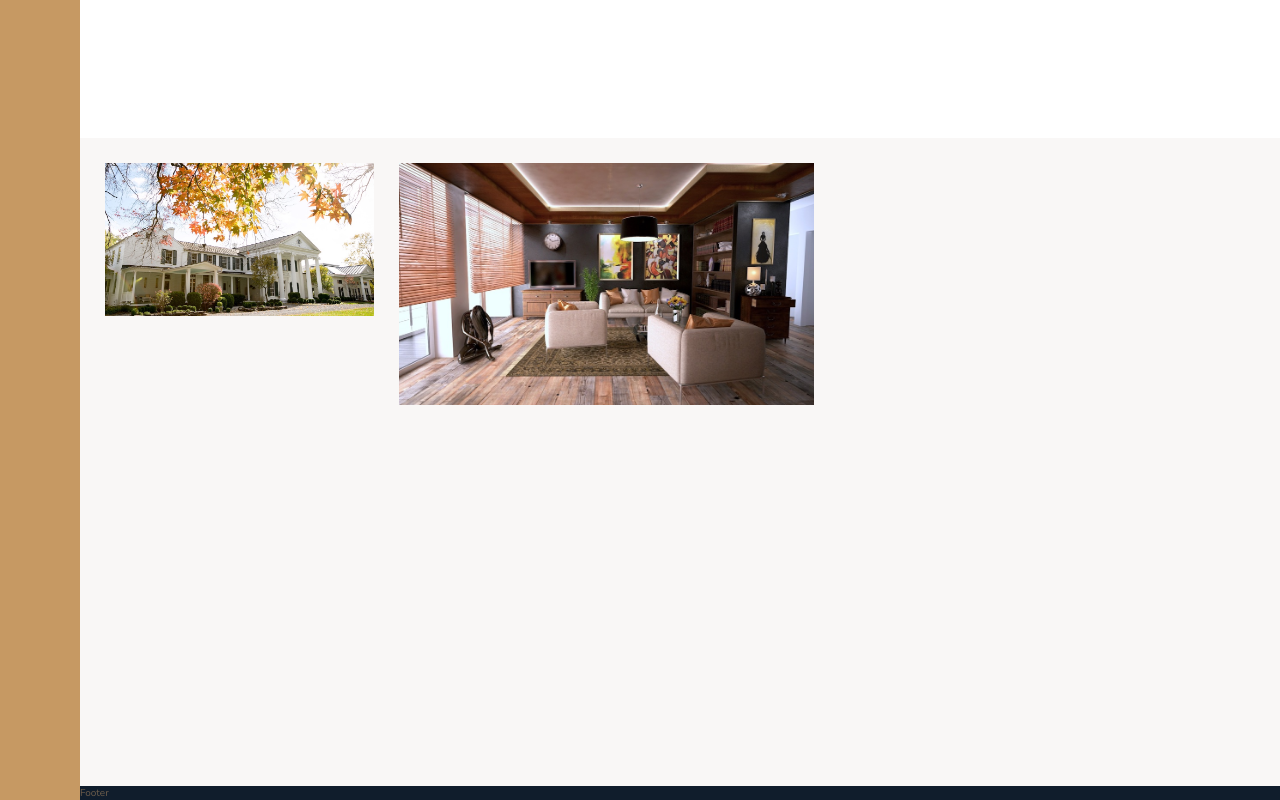
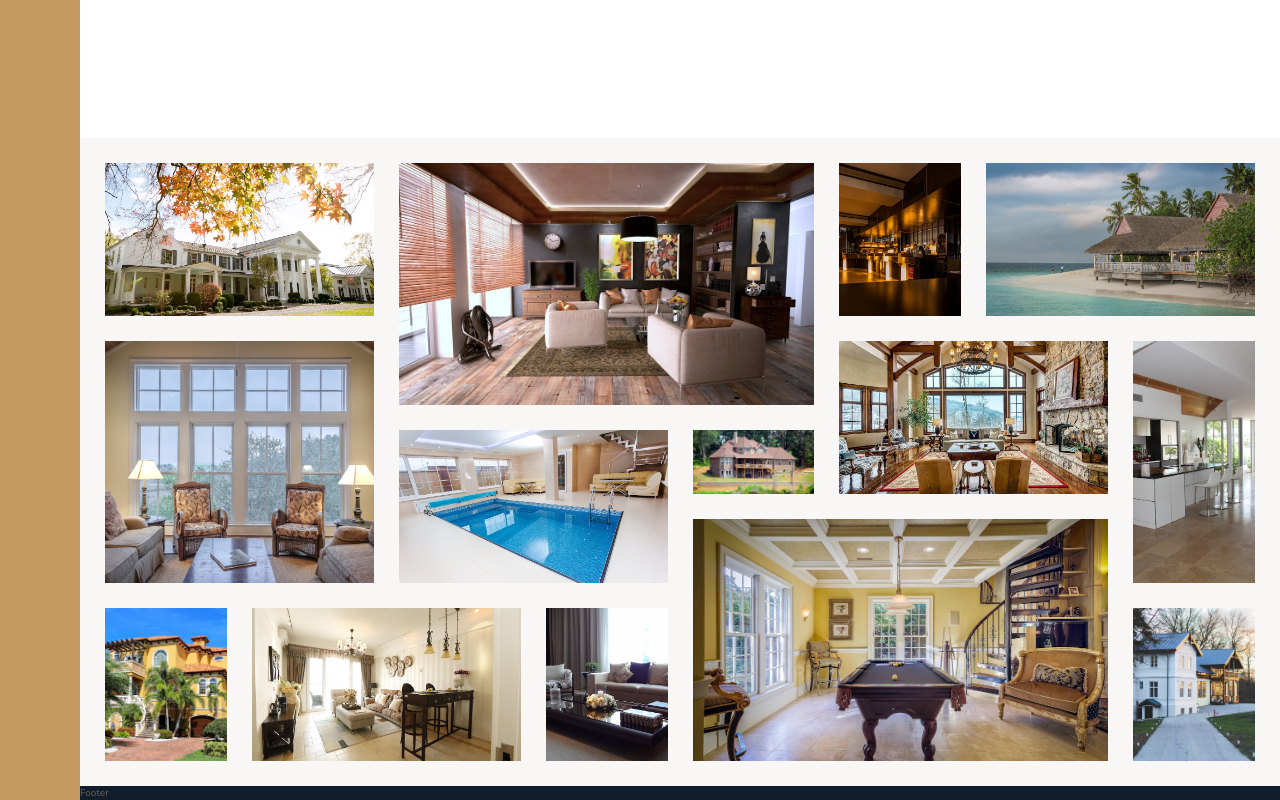
Before and after one commit to linner-a/nexter-real-estate, a plain HTML site: page index.html in a window 1280 px wide. Shown: the part 2893-3693 px from the top of the page. Drawn offline with nearby package versions, Linux system fonts and the light colour scheme.

Commit message:
Gallery finished

```diff
--- a/css/style.css
+++ b/css/style.css
@@ -213,6 +213,42 @@ body {
   .gallery__item--2 {
     grid-row: 1 / span 3;
     grid-column: 3 / span 3; }
+  .gallery__item--3 {
+    grid-row: 1 / span 2;
+    grid-column: 6 / 7; }
+  .gallery__item--4 {
+    grid-row: 1 / span 2;
+    grid-column: 7 / -1; }
+  .gallery__item--5 {
+    grid-row: 3 / span 3;
+    grid-column: 1 / span 2; }
+  .gallery__item--6 {
+    grid-row: 4 / span 2;
+    grid-column: 3 / span 2; }
+  .gallery__item--7 {
+    grid-row: 4 / 5;
+    grid-column: 5 / 6; }
+  .gallery__item--8 {
+    grid-row: 3 / span 2;
+    grid-column: 6 / span 2; }
+  .gallery__item--9 {
+    grid-row: 3 / span 3;
+    grid-column: 8 / -1; }
+  .gallery__item--10 {
+    grid-row: 6 / span 2;
+    grid-column: 1 / 2; }
+  .gallery__item--11 {
+    grid-row: 6 / span 2;
+    grid-column: 2 / span 2; }
+  .gallery__item--12 {
+    grid-row: 6 / span 2;
+    grid-column: 4 / 5; }
+  .gallery__item--13 {
+    grid-row: 5 / span 3;
+    grid-column: 5 / span 3; }
+  .gallery__item--14 {
+    grid-row: 6 / span 2;
+    grid-column: 8 / -1; }
   .gallery__img {
     width: 100%;
     height: 100%;
--- a/index.html
+++ b/index.html
@@ -290,6 +290,43 @@
             <figure class="gallery__item gallery__item--2">
                     <img src="img/gal-2.jpeg" alt="Gallery image 2" class="gallery__img">
             </figure>
+            <figure class="gallery__item gallery__item--3">
+                    <img src="img/gal-3.jpeg" alt="Gallery image 3" class="gallery__img">
+            </figure>
+            <figure class="gallery__item gallery__item--4">
+                    <img src="img/gal-4.jpeg" alt="Gallery image 4" class="gallery__img">
+            </figure>
+            <figure class="gallery__item gallery__item--5">
+                    <img src="img/gal-5.jpeg" alt="Gallery image 5" class="gallery__img">
+            </figure>
+            <figure class="gallery__item gallery__item--6">
+                    <img src="img/gal-6.jpeg" alt="Gallery image 6" class="gallery__img">
+            </figure>
+            <figure class="gallery__item gallery__item--7">
+                    <img src="img/gal-7.jpeg" alt="Gallery image 7" class="gallery__img">
+            </figure>
+            <figure class="gallery__item gallery__item--8">
+                    <img src="img/gal-8.jpeg" alt="Gallery image 8" class="gallery__img">
+            </figure>
+            <figure class="gallery__item gallery__item--9">
+                    <img src="img/gal-9.jpeg" alt="Gallery image 9" class="gallery__img">
+            </figure>
+            <figure class="gallery__item gallery__item--10">
+                    <img src="img/gal-10.jpeg" alt="Gallery image 10" class="gallery__img">
+            </figure>
+            <figure class="gallery__item gallery__item--11">
+                    <img src="img/gal-11.jpeg" alt="Gallery image 11" class="gallery__img">
+            </figure>
+            <figure class="gallery__item gallery__item--12">
+                    <img src="img/gal-12.jpeg" alt="Gallery image 12" class="gallery__img">
+            </figure>
+            <figure class="gallery__item gallery__item--13">
+                    <img src="img/gal-13.jpeg" alt="Gallery image 13" class="gallery__img">
+            </figure>
+            <figure class="gallery__item gallery__item--14">
+                    <img src="img/gal-14.jpeg" alt="Gallery image 14" class="gallery__img">
+            </figure>
+
 
         </section>
 
--- a/sass/_gallery.scss
+++ b/sass/_gallery.scss
@@ -18,6 +18,66 @@
         grid-row: 1 / span 3;
         grid-column: 3 / span 3;
         }
+
+        &--3 {
+            grid-row: 1 / span 2;
+            grid-column: 6 / 7;
+        }
+
+        &--4 {
+            grid-row: 1 / span 2;
+            grid-column: 7 / -1;
+        }
+
+        &--5 {
+            grid-row: 3 / span 3;
+            grid-column: 1 / span 2;
+        }
+
+        &--6 {
+            grid-row: 4 / span 2;
+            grid-column: 3 / span 2;
+        }
+
+        &--7 {
+            grid-row: 4 / 5;
+            grid-column: 5 / 6;
+        }
+
+        &--8 {
+            grid-row: 3 / span 2;
+            grid-column: 6 / span 2;
+        }
+
+        &--9 {
+            grid-row: 3 / span 3;
+            grid-column: 8 / -1;
+        }
+
+        &--10 {
+            grid-row: 6 / span 2;
+            grid-column: 1 / 2;
+        }
+
+        &--11 {
+            grid-row: 6 / span 2;
+            grid-column: 2 / span 2;
+        }
+
+        &--12 {
+            grid-row: 6 / span 2;
+            grid-column: 4 / 5;
+        }
+
+        &--13 {
+            grid-row: 5 / span 3;
+            grid-column: 5 / span 3;
+        }
+
+        &--14 {
+            grid-row: 6 / span 2;
+            grid-column: 8 / -1;
+        }
     }
 
     &__img {
```
